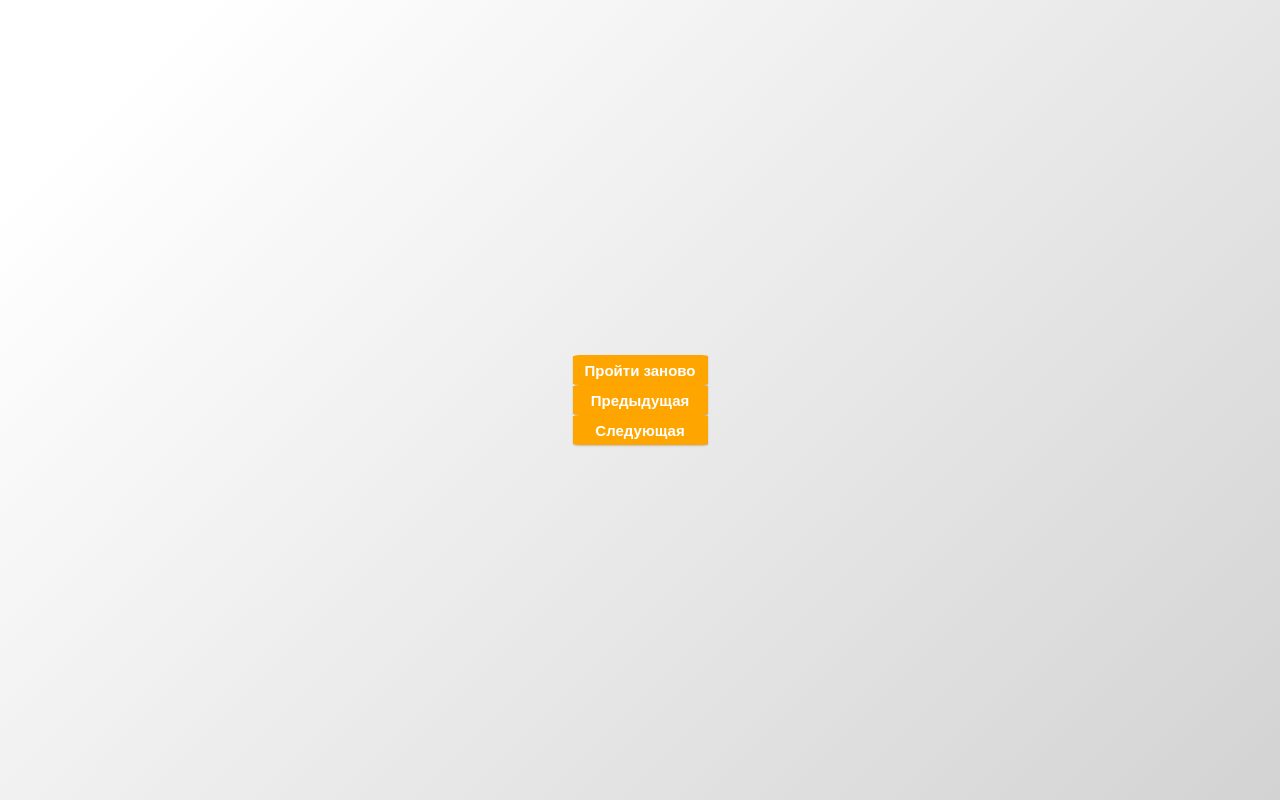
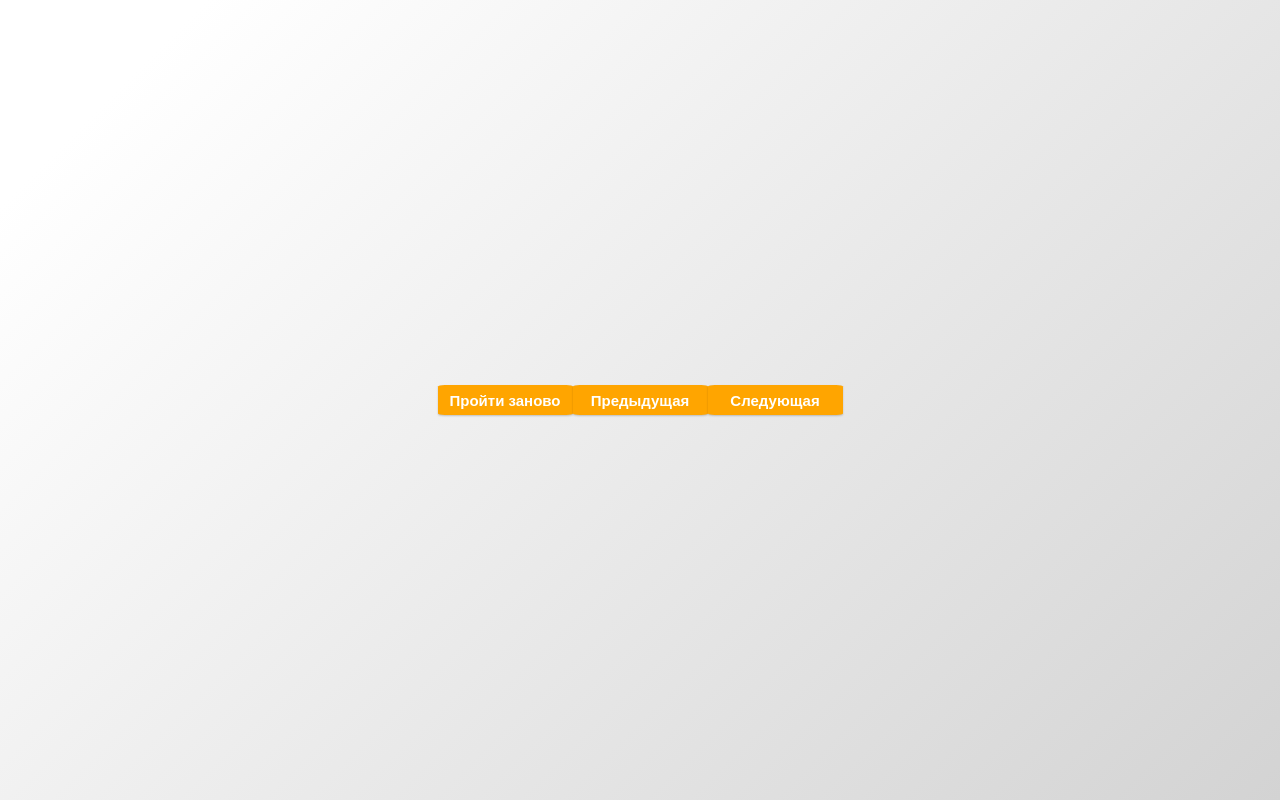
Before and after one commit to ASproduct1on/lun-task, a React (Create React App) app: page / in a window 1280 px wide. Built offline with nearby package versions, Linux system fonts and the light colour scheme.

Commit message:
style: fixed summery-screen.css

```diff
--- a/src/components/App/App.css
+++ b/src/components/App/App.css
@@ -3,5 +3,4 @@
   height: 100%;
   justify-content: center;
   align-items: center;
-  background-image: linear-gradient(135deg, white 10%, #d3d3d3);
 }
--- a/src/components/summary-screen/summary-screen.css
+++ b/src/components/summary-screen/summary-screen.css
@@ -1,15 +1,3 @@
-.d-flex {
-  display: flex;
-}
-
-.jc-center {
-  justify-content: center;
-}
-
-.flex-dir-column {
-  flex-direction: column;
-}
-
 div,
 p,
 form,
@@ -55,16 +43,19 @@ p {
 }
 
 .card {
+  display: flex;
+  justify-content: space-between;
   height: 243px;
   width: 496px;
   padding: 24px;
-  margin: 100px 0px 50px 0px;
+  margin-bottom: 32px;
   background-color: #fff;
   box-shadow: 3px 3px 10px grey;
-  justify-content: space-between;
 }
 
 .card__date {
+  display: flex;
+  flex-direction: column;
   height: 100%;
 }
 
@@ -101,3 +92,8 @@ p {
   width: 200px;
   object-fit: cover;
 }
+
+.card__button {
+  display: flex;
+  justify-content: center;
+}
```
